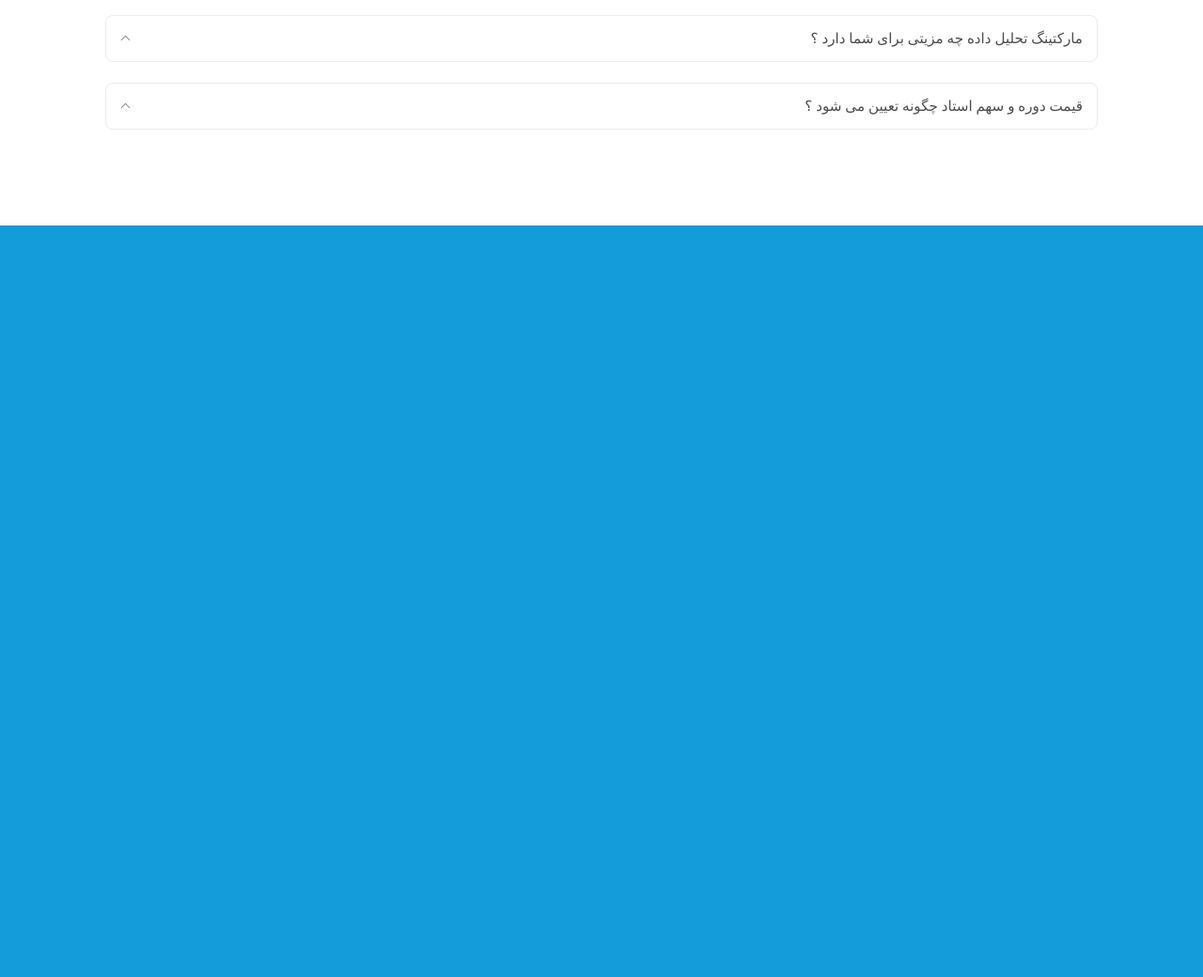
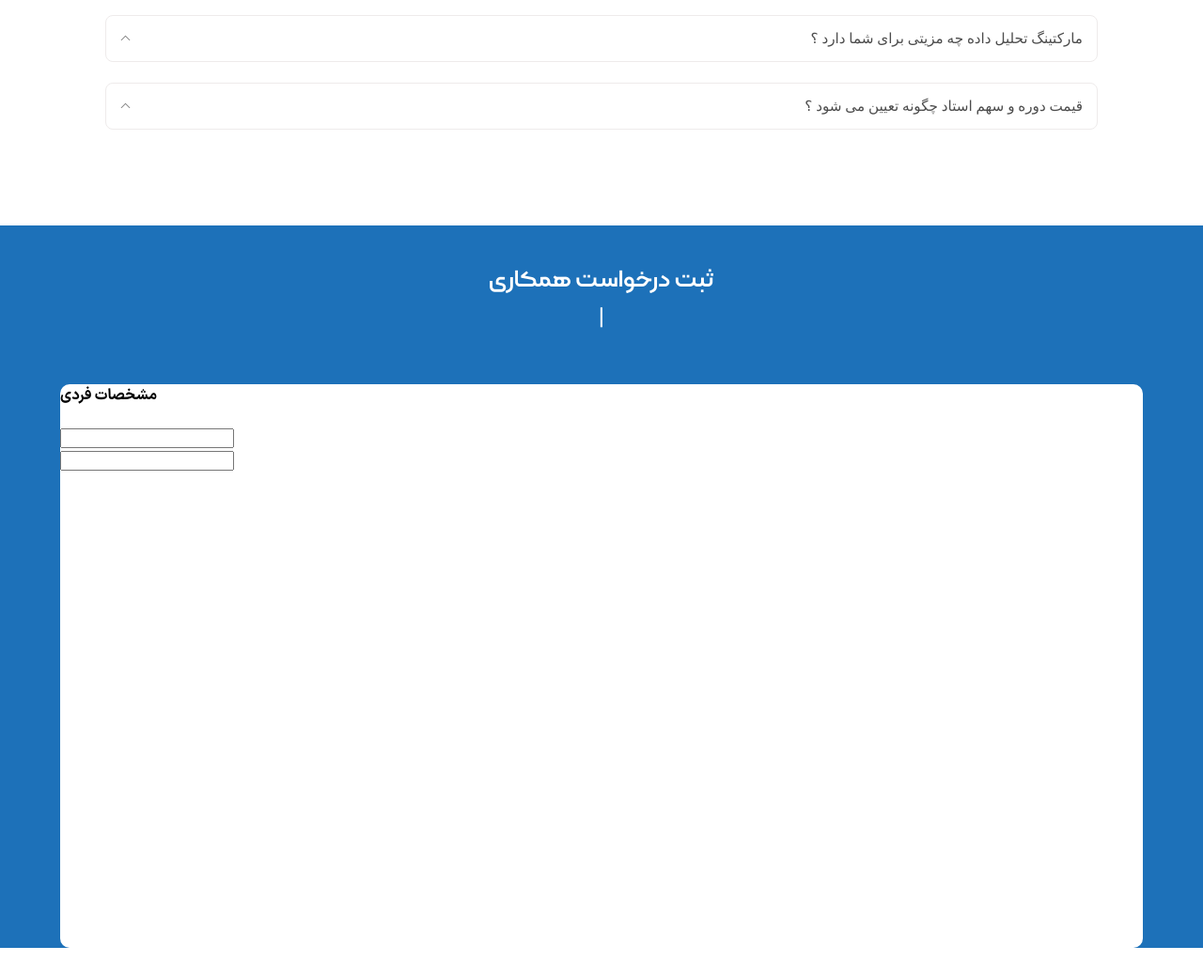
Before and after one commit to ali-fadaei23/public, a PHP site: page / in a window 1280 px wide. Shown: the part 2344-3384 px from the top of the page at 94% size. After the commit the page ends 3353 px from the top, so only its background shows below. Run offline with PHP 8.4, Linux system fonts and the light colour scheme; some web fonts are replaced.

Commit message:
Add form section

```diff
--- a/index.html
+++ b/index.html
@@ -289,7 +289,34 @@
         </section>
 
 
-        <section style="height: 800px; background-color: #149BD9;">
+        <section style="background-color: #1D71B9">
+            <div class="form-container">
+                <div class="header-form">
+                    <h3 class="text-header-form">ثبت درخواست همکاری</h3>
+                    <br /><span class="line-form">|</span>
+                </div>
+                <div class="card-form">
+                    <div class="header-personal-info">
+                        <h4 class="text-personal-info">مشخصات فردی</h4>
+                    </div>
+                    <div class="personal-info">
+                        <form>
+                            <div class="row">
+                                <div>
+                                    <label></label>
+                                    <input type="text" id="first-name" name="firstname">
+                                </div>
+                            </div>
+                            <div class="row">
+                                <div>
+                                    <label></label>
+                                    <input type="text" id="last-name" name="lastname">
+                                </div>
+                            </div>
+                        </form>
+                    </div>
+                </div>
+            </div>
 
 
         </section>
--- a/style.css
+++ b/style.css
@@ -46,6 +46,47 @@
   src: url(Assets/fonts/IRANSansXFaNum-Thin.ttf);
 }
 /* ######################################## Default Style ########################################*/
+.faq-container {
+  display: flex;
+  flex-direction: column;
+  align-items: center;
+  justify-content: center;
+  margin-bottom: 80px;
+}
+
+.header-form {
+  text-align: center;
+  display: flex;
+  flex-direction: column;
+  align-items: center;
+  justify-content: center;
+  padding-top: 40px;
+  padding-bottom: 10px;
+  color: #ffffff;
+}
+
+.text-header-form {
+  font-size: 2rem;
+  position: relative;
+  top: 0;
+  margin: 0;
+  font-family: KalamehWeb;
+}
+
+.line-form {
+  font-size: 25px;
+  position: relative;
+  bottom: 0;
+  top: -20px;
+}
+
+.card-form {
+  background-color: #ffffff;
+  height: 600px;
+  margin: 0 5%;
+  border-radius: 10px;
+}
+
 body {
   font-family: IRANSansXFaNum;
   margin: 0;
```
